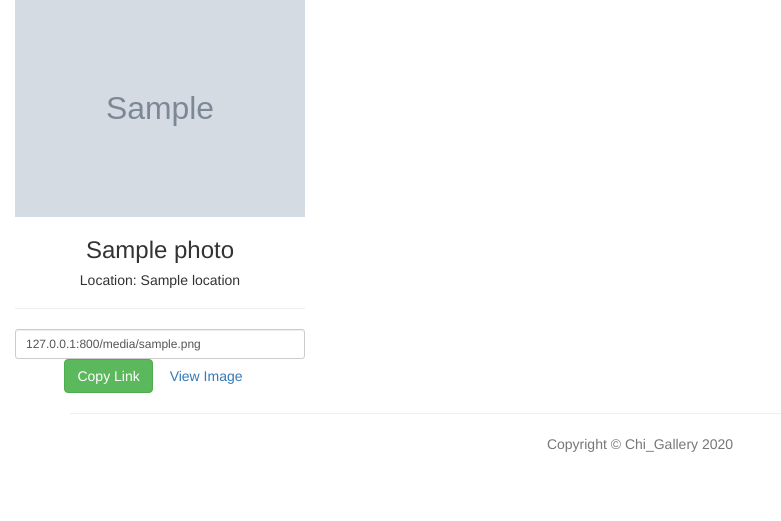
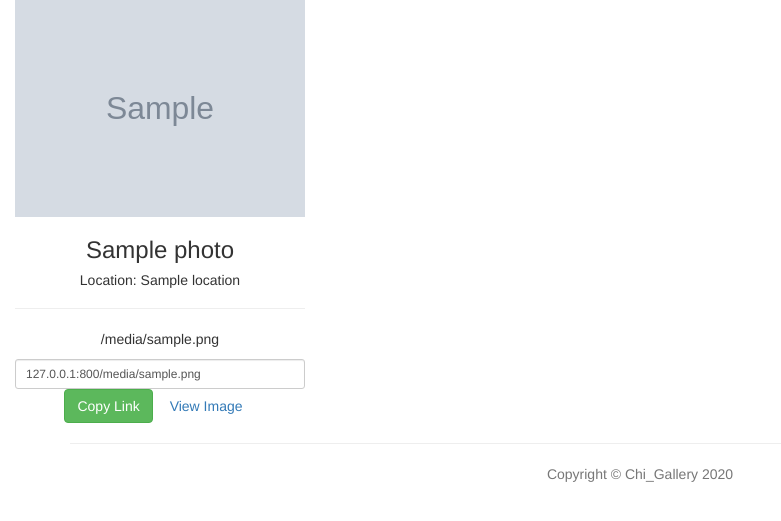
Before and after one commit to antomuli/Chi_Gallery, a Django app: template photos/templates/all-photos/categories.html in a window 1280 px wide. Shown: the part 73-594 px from the top of the page, without its empty margins (0-781 px from the left). Run offline with Django 3.2, Linux system fonts and the light colour scheme; the template is opened without the code that fills it: most values are stand-ins (such as "Sample title", 1, 10 or a date in 2020); grey boxes marked "Sample" are stand-in pictures; parts of the project's set-up code (start-up, migrations or seed data) failed here and were passed over; some libraries are stand-ins or nearby versions.

Commit message:
Created categories.html

```diff
--- a/photos/templates/all-photos/categories.html
+++ b/photos/templates/all-photos/categories.html
@@ -21,7 +21,7 @@
                 <h5 class="text-white">Location: {{photo.location}}</h5>
                 <hr>
 
-                <!-- <p class="text-white">{{photo.image_desc}}</p> -->
+                <p class="text-white">{{photo.image_desc}}</p>
 
                 <input type="text" id="imagelink" class="form-control input-sm" value="127.0.0.1:800{{photo.photo.url}}"
                     class="hidden">
```
